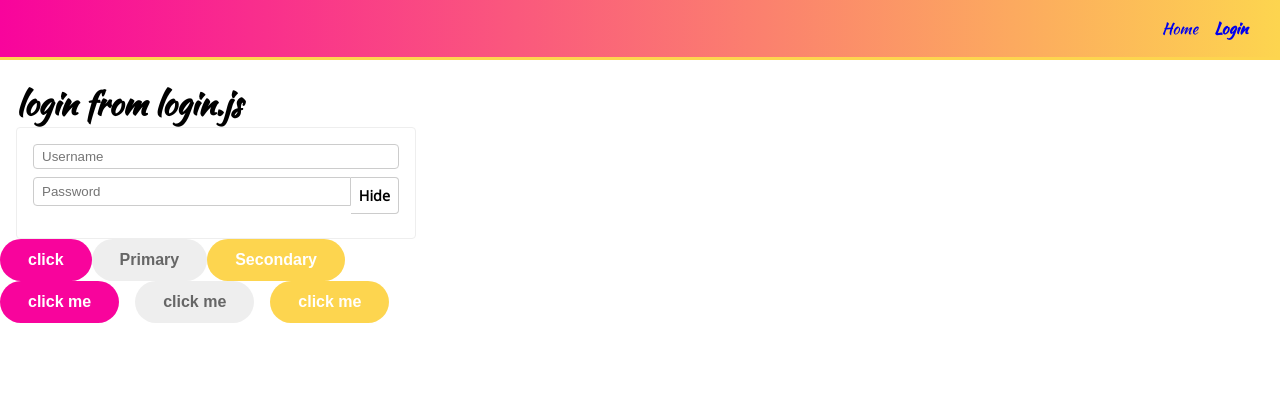
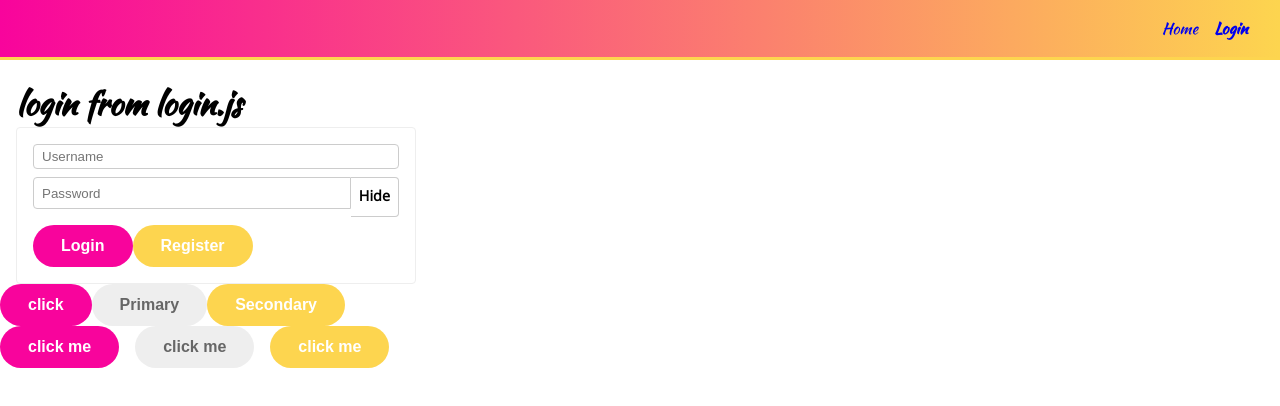
Before and after one commit to oanskyy/react-styled-components, a React (Create React App) app: page /login in a window 1280 px wide. Shown: the top 406 px of the page. Built offline with nearby package versions, Linux system fonts and the light colour scheme.

Commit message:
Add 'loading/submit' buttons and 'submit' state to Form

```diff
--- a/src/components/common/Button.js
+++ b/src/components/common/Button.js
@@ -18,6 +18,7 @@ const Button = styled.button`
     white-space: none;
 
     /*  This is how we can add more than one property with just one interpolated function instead of adding for each single property (like the bg)  */
+
     ${props => props.large ? css`
         padding: 16px 32px;
         font-size: 1.5em;
@@ -29,7 +30,7 @@ const Button = styled.button`
 
     /* this is an attribute that we are passing in, not a prop in the traditional sense, we have this disabled state */
     &:disabled{
-        background: #eee;
+        background-color: #eee;
         color: #666;
     }
     &:hover {
--- a/src/components/common/PasswordInput.js
+++ b/src/components/common/PasswordInput.js
@@ -20,7 +20,7 @@ border-bottom-right-radius: 0;
 `
 
 const ToggleButton = styled.div`
-    /* height: 40px; */
+    height: 40px;
     display: flex;
     padding: 8px;
     border: 1px solid #ccc;
@@ -40,7 +40,7 @@ export function PasswordInput(props) {
     return (
         <>
             <PasswordInputWrapper>
-                <PasswordInputStyled {...props} />
+                < PasswordInputStyled {...props} />
                 <ToggleButton onClick={() => setShowPassword(s => !s)}>
 
                     {showPassword ? 'Hide' : 'Show'}
--- a/src/components/pages/Login.js
+++ b/src/components/pages/Login.js
@@ -1,5 +1,5 @@
-import React, {useState} from 'react'
-import {PageLayout, Input, PasswordInput} from 'components/common'
+import React, {useEffect, useState} from 'react'
+import {PageLayout, Input, PasswordInput, Button} from 'components/common'
 import styled from 'styled-components'
 
 const Form = styled.form`
@@ -11,8 +11,11 @@ const Form = styled.form`
     border-radius: 4px;
 `
 
+let timeout;
+
 export default function Login() {
-    const [formFields, setFormFields] = useState({username: '', password: ''})
+    const [formFields, setFormFields] = useState({username: '', password: ''});
+    const [loading, setLoading] = useState(false)
 
     function handleInputChange(e) {
         e.persist();
@@ -21,10 +24,29 @@ export default function Login() {
             [e.target.name]: e.target.value
         }))
     }
+
+    function handleSubmit(e){
+        // this is used to prevent the default action of submit, because we don't actually want to submit the form here OR the page to refresh
+        e.preventDefault();
+        setLoading(true);
+        timeout = setTimeout(() => {
+            setLoading(false);
+        }, 2000);
+    }
+
+    // [] with useEffect hook we need to pass in an empty array, so this will only run when the component mounts.
+    useEffect(() => {
+        return ()=> {
+            if(timeout){
+                clearTimeout(timeout);
+            }
+        }
+    }, [])
+
     return (
         <PageLayout>
             <h1>login from login.js</h1>
-            <Form>
+            <Form onSubmit={handleSubmit}>
                 <Input
                 type="text"
                 placeholder="Username"
@@ -37,6 +59,17 @@ export default function Login() {
                 onChange={handleInputChange}
                 name="password"
                 />
+
+                <Button type='submit' disabled={loading}>
+                    {loading ? 'Loading...' : 'Login'}
+                </Button>
+
+                {!loading &&
+                <Button type='button' secondary>
+                    Register
+                </Button>
+                }
+
             </Form>
         </PageLayout>
     )
```
